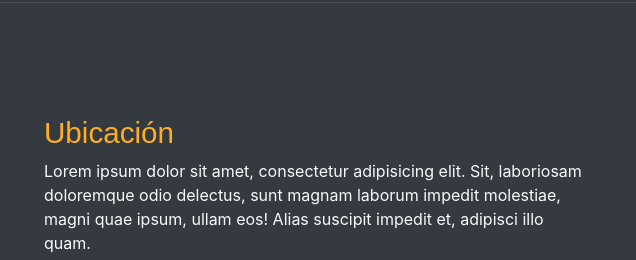
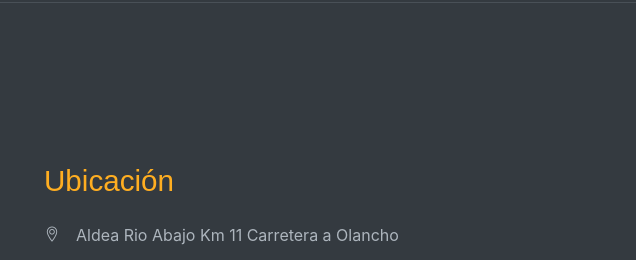
Before and after one commit to RinconCatrachoHN/Menu-Domicilio, a plain HTML site: page index.html in a window 1280 px wide. Shown: the part 3440-3700 px from the top of the page, 644-1280 px from the left. Drawn offline with Linux system fonts and the light colour scheme.

Commit message:
Update index.html

```diff
--- a/index.html
+++ b/index.html
@@ -724,7 +724,7 @@
 
             <div class="col-md-6 px-5 has-height-lg middle-items">
                 <h3 style="color: #ffae21;">Ubicación</h3>
-                <p>Lorem ipsum dolor sit amet, consectetur adipisicing elit. Sit, laboriosam doloremque odio delectus, sunt magnam laborum impedit molestiae, magni quae ipsum, ullam eos! Alias suscipit impedit et, adipisci illo quam.</p>
+                <p></p>
                 <div class="text-muted">
                     <p><span class="ti-location-pin pr-3"></span>Aldea Rio Abajo Km 11 Carretera a Olancho</p>
                     <p><span class="ti-support pr-3"></span>(+504) 3282-5733</p>
```
